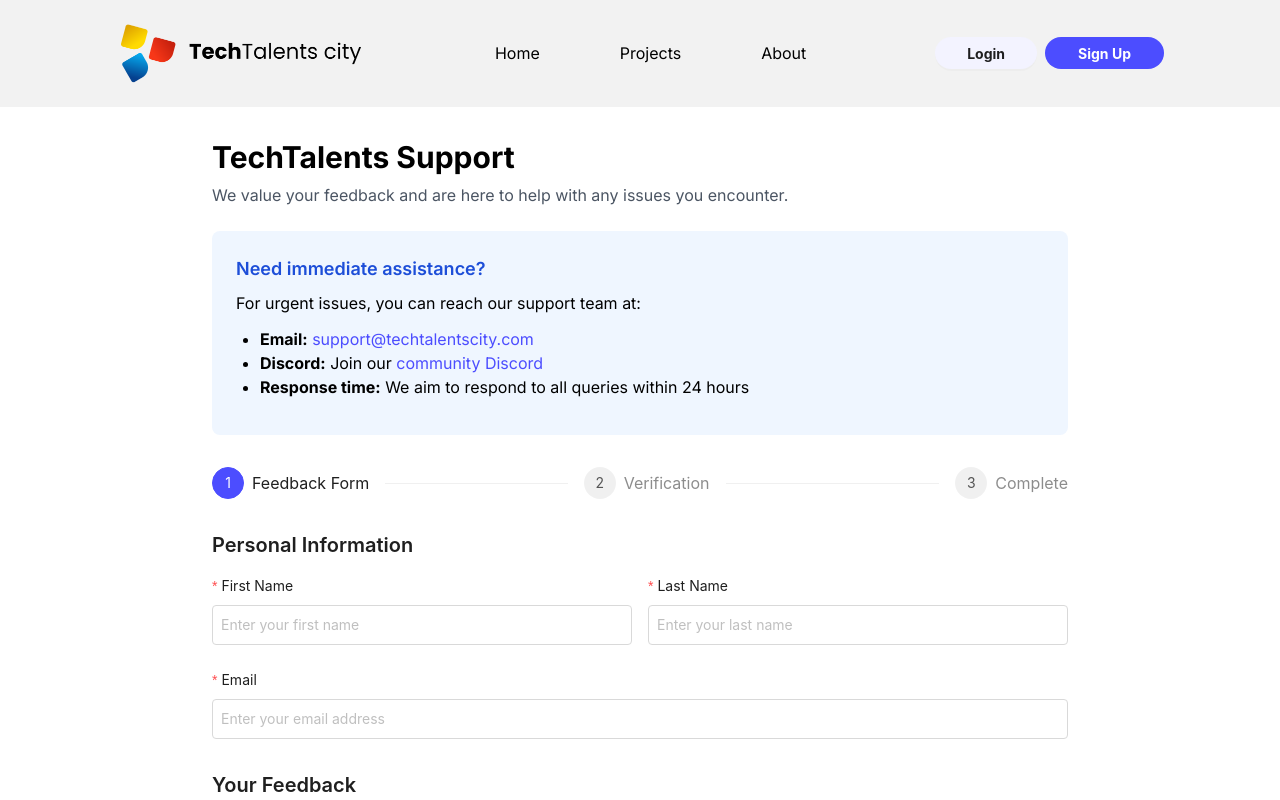
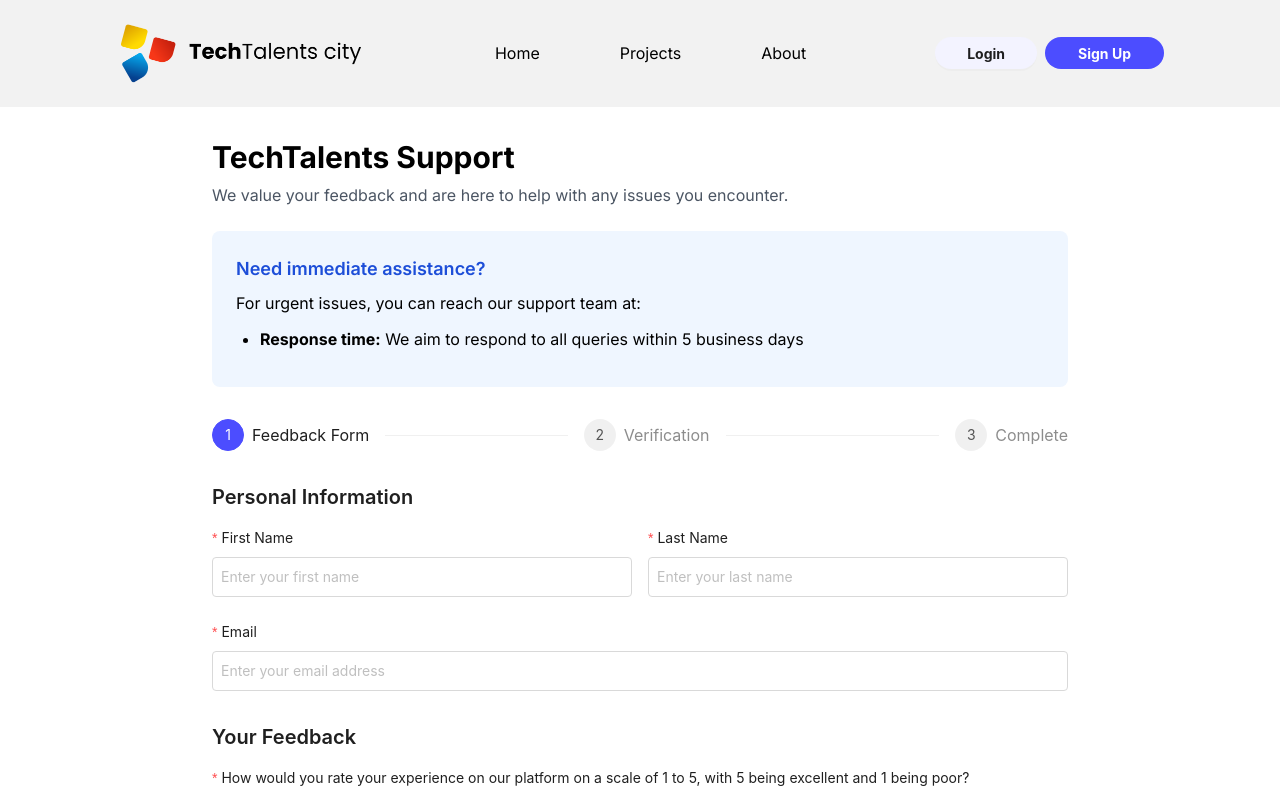
Before and after one commit to techtalentscity/techtalentscity.github.io, a React (Vite) app: page /support in a window 1280 px wide. Shown: the top 800 px of the page. Built offline with nearby package versions, Linux system fonts and the light colour scheme.

Commit message:
Update index.jsx

```diff
--- a/src/Pages/Support/index.jsx
+++ b/src/Pages/Support/index.jsx
@@ -307,9 +307,7 @@ const Support = () => {
             For urgent issues, you can reach our support team at:
           </p>
           <ul className="list-disc pl-6 mb-3">
-            <li><strong>Email:</strong> <a href="mailto:support@techtalentscity.com" className="text-primary">support@techtalentscity.com</a></li>
-            <li><strong>Discord:</strong> Join our <a href="https://discord.gg/techtalents" className="text-primary">community Discord</a></li>
-            <li><strong>Response time:</strong> We aim to respond to all queries within 24 hours</li>
+            <li><strong>Response time:</strong> We aim to respond to all queries within 5 business days</li>
           </ul>
         </div>
 
```
